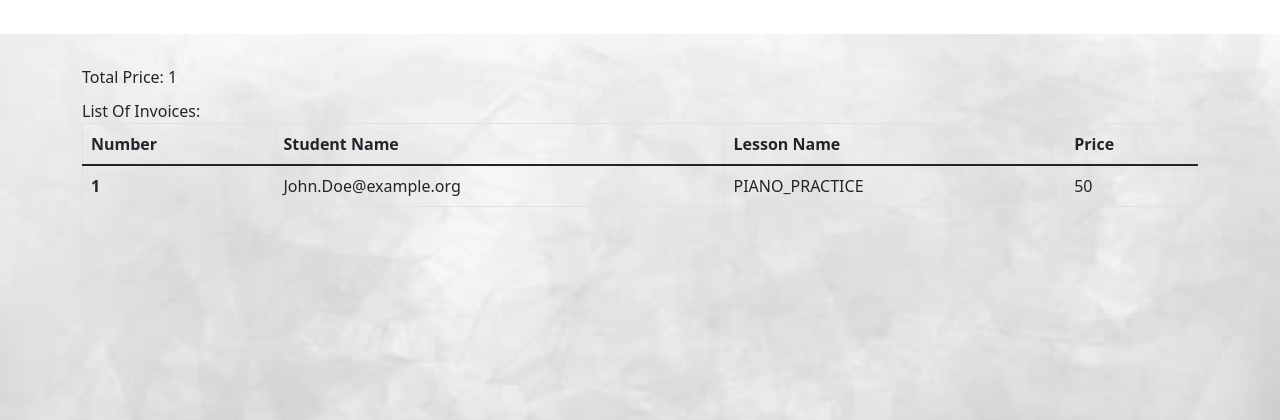
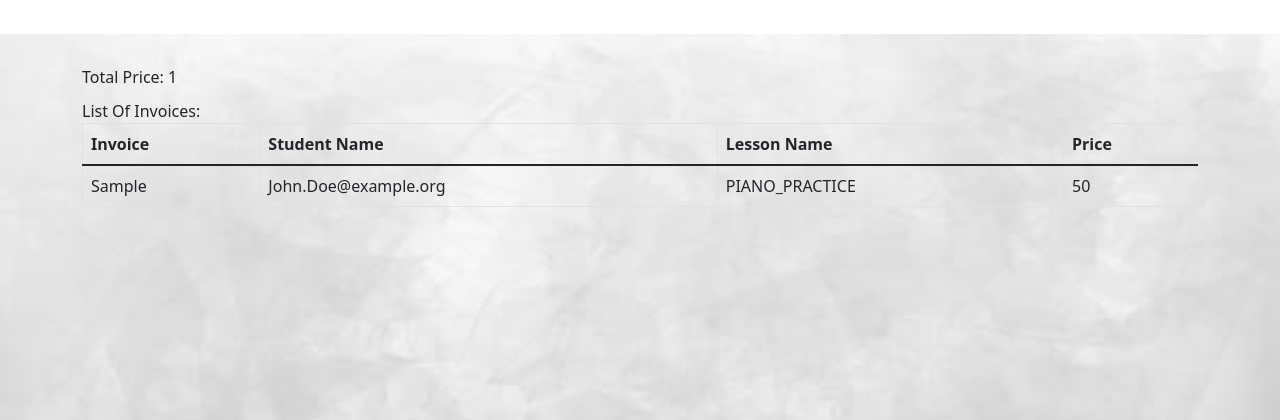
Before and after one commit to muzami1ali/Orca, a Django app: template lessons/templates/invoice.html in a window 1280 px wide. Shown: the top 420 px of the page. Run offline with Django 4.2, Linux system fonts and the light colour scheme; data comes from the database, SQL or seed files in the repository; tables that the repository leaves empty hold one stand-in row (values such as "Sample post"); the template is opened without the code that fills it: values that come from a table or form of the project are taken from there, most other values are stand-ins (such as "Sample title", 1, 10 or a date in 2020); some libraries are stand-ins or nearby versions.

Commit message:
Refactor invoice html

```diff
--- a/lessons/templates/invoice.html
+++ b/lessons/templates/invoice.html
@@ -17,19 +17,22 @@
       <table class="table table-bordered">
         <thead>
           <tr>
-            <th scope="col">Number</th>
+          <th scope='col'>Invoice</th>
           <th scope="col">Student Name</th>
           <th scope="col">Lesson Name</th>
-        <th scope="col">Price</th>
+
+          <th scope="col">Price</th>
 
           </tr>
         </thead>
         <tbody>
           {% for t in invoices %}
           <tr>
-              <th>{{t.id}}</th>
+            <td>{{t.invoice}}
+
               <td>{{t.student.username}}</td>
               <td>{{t.lesson.lesson_name}}</td>
+
               <td>50</td>
 
             </tr>
```
